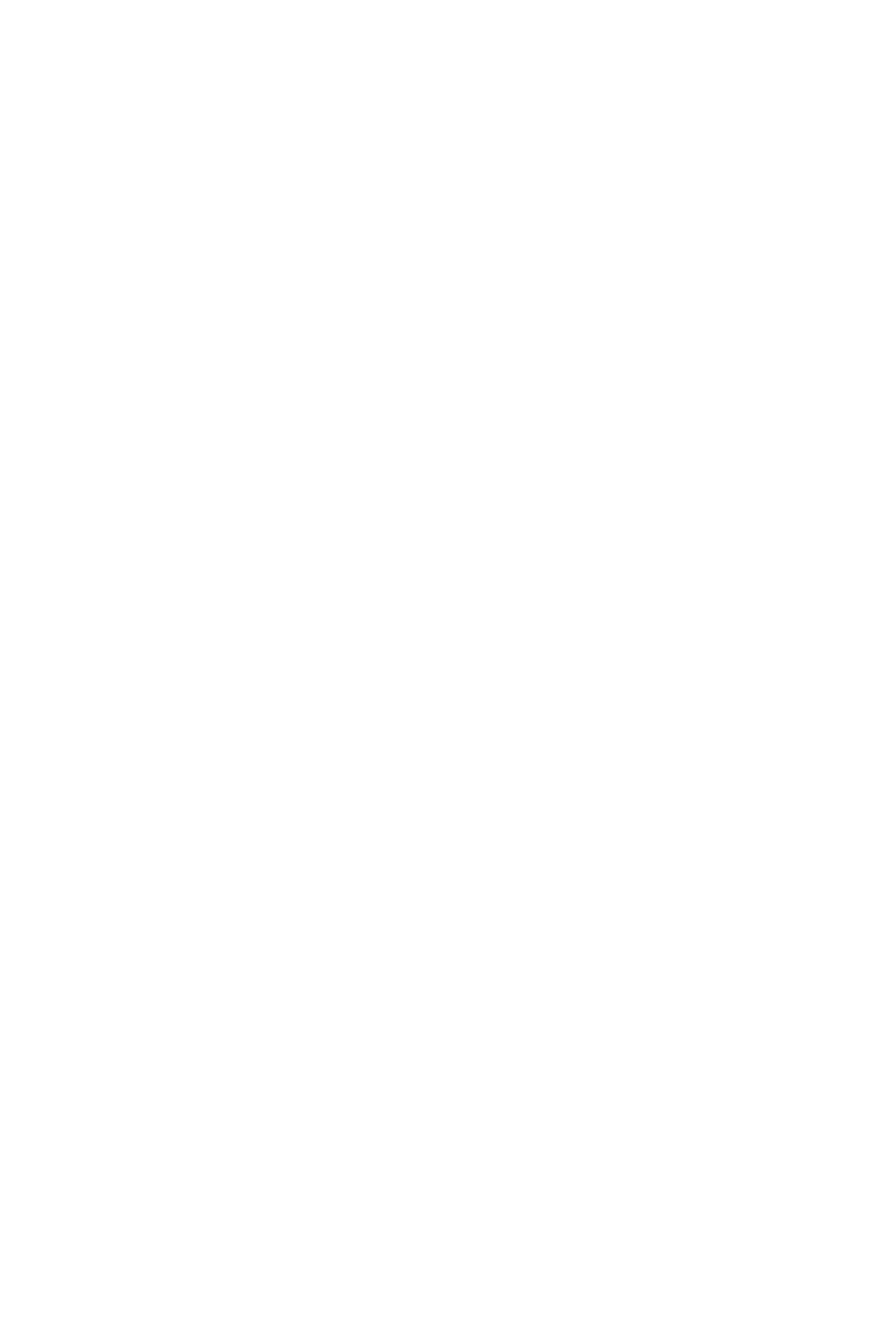
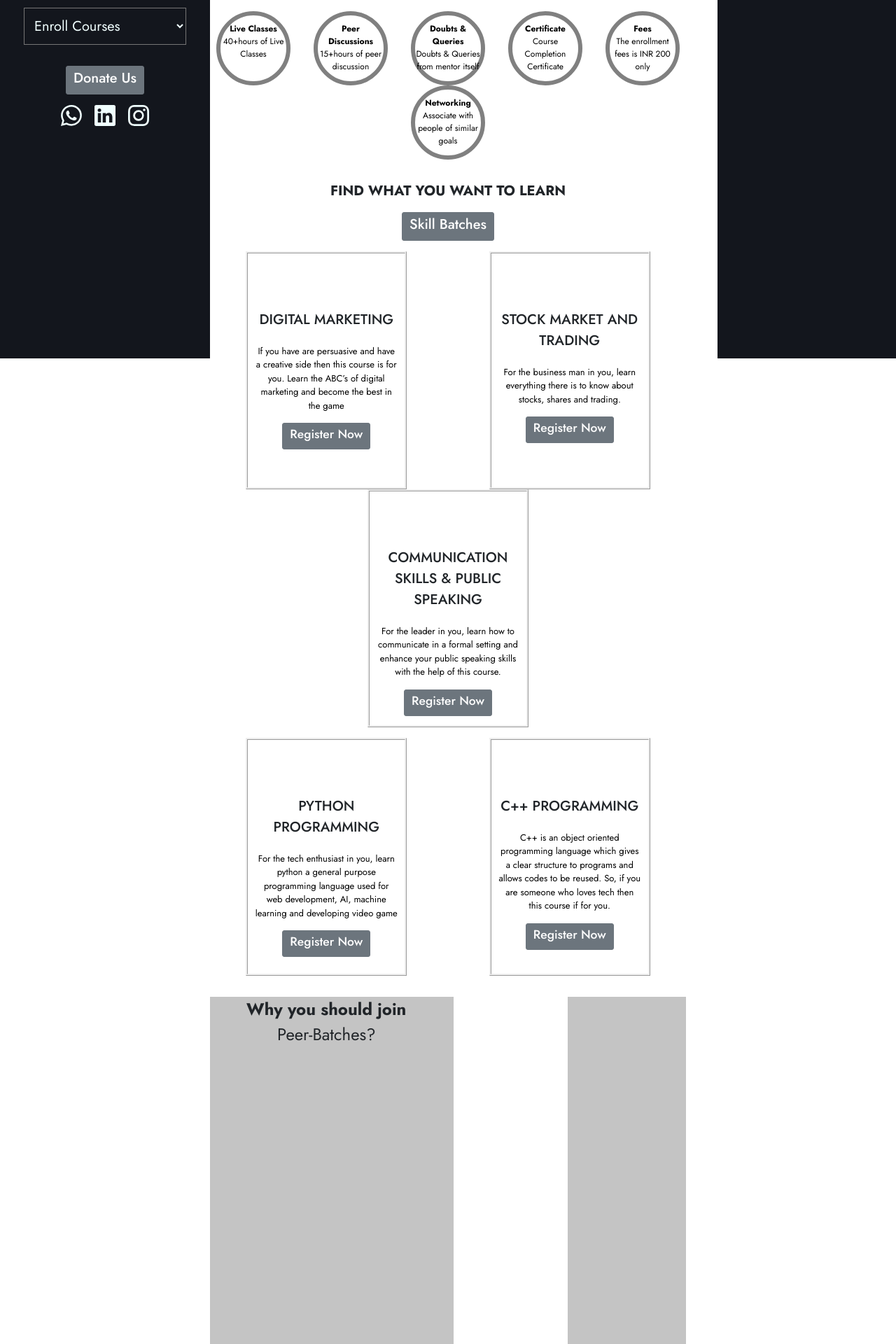
Before and after one commit to amk-tech-1003/powerclub, a React (Create React App) app: page / in a window 1280 px wide. Shown: the part 360-2280 px from the top of the page at 70% size. Before the commit the page ends 800 px from the top, so only its background shows below. Built offline with nearby package versions, Linux system fonts and the light colour scheme.

Commit message:
peer batch updates

```diff
--- a/src/App.js
+++ b/src/App.js
@@ -9,7 +9,7 @@ const App = () => {
   return (
     <>
 
-    <Footer/>
+    <PeerBatches/>
     </>
   )
 }
--- a/src/components/Home.js
+++ b/src/components/Home.js
@@ -16,6 +16,7 @@ import { BsLinkedin } from "react-icons/bs";
 import { BsWhatsapp } from "react-icons/bs";
 import { BsInstagram } from "react-icons/bs";
 import {BsEnvelopeOpen} from "react-icons/bs"
+import Footer from './Footer.js'
 
 const Home = () => {
     return (
@@ -25,6 +26,7 @@ const Home = () => {
             <SideBars/>
             </div>
             <div className='main-white'>
+
             <div className='heading'>
             INDIA’S FIRST MARKETPLACE FOR PEER BATCHES
             </div>
@@ -280,6 +282,11 @@ const Home = () => {
                             </center>
                         </div> {/* end of contact */}
 
+                        <div>
+                            <br/>
+                            <Footer/>
+                        </div>
+
                         </div> {/* white part ends */}
         </div>
     )
--- a/src/components/PeerBatches.js
+++ b/src/components/PeerBatches.js
@@ -6,6 +6,9 @@ import Container from 'react-bootstrap/Container'
 import Row from 'react-bootstrap/Row'
 import './Peerbatches.css'
 import Navbars from './Navbar.js'
+import Footer from './Footer.js'
+
+import Col from 'react-bootstrap/Col'
 
 
 const Home = () => {
@@ -20,15 +23,191 @@ const Home = () => {
                 PEER LIVE BATCHES
             </div>
             <div className='contents'>
+                <center>
                 <p className='content-para'>
-                Peer Power Club helps to make learning affordable and easy for anyone who possesses a strong desire to learn.
+                Peer Power Club helps to make learning affordable and easy for anyone who possesses a strong desire to learn. We make small groups of students, provide them the environment they need, and make learning an exciting task. Our ultimate mission is to help students and guide them in the process of learning their desirable skills.
+                </p>
+                <br/>
+                <Button variant='secondary' size='lg'><b>PEER BATCHES</b></Button>
+                </center>
+            </div>
+            <br/><br/>
 
-We make small groups of students, provide them the environment they need, and make learning an exciting task.
+            <div className='circle-divs'>
+                <center>
+                    <Row>
+                        <Col>
+                        <div className='cirs'>
+                            <b>Live Classes</b><br/>
+                        40+hours of Live Classes
+                        </div>
+                        </Col>
+                        <Col>
+                        <div className='cirs'>
+                        <b>Peer <br/>Discussions</b><br/>
+                        15+hours of peer discussion
+                        </div>
+                        </Col>
+                        <Col>
+                        <div className='cirs'>
+                        <b>Doubts & Queries</b><br/>
+                        Doubts & Queries from mentor itself
+                        </div>
+                        </Col>
+                        <Col>
+                        <div className='cirs'>
+                        <b>Certificate</b><br/>
+                        Course Completion Certificate
+                        </div>
+                        </Col>
+                        <Col>
+                        <div className='cirs'>
+                        <b>Fees</b><br/>
+                        The enrollment fees is INR 200 only
+                        </div>
+                        </Col>
+                        <Col>
+                        <div className='cirs'>
+                        <b>Networking</b><br/>
+                        Associate with people of similar goals
+                        </div>
+                        </Col>
+                    </Row>
+                </center>
 
-Our ultimate mission is to help students and guide them in the process of learning their desirable skills.
-                </p>
+            </div>{/*cicle-divs ends*/}
+
+            <br/><br/>
+            <div className='learns'>
+                <div className='heads'>
+                    FIND WHAT YOU WANT TO LEARN
+                </div>
+                <br/>
+                <div className='butns'>
+                    <center>
+                    <Button variant='secondary' size='lg'><h2>Skill Batches</h2></Button>
+                    </center>
+                </div>
+                <br/>
+                <center>
+                    <Row>
+                        <Col>
+                        <div className='boxings'>
+                        <div className='heads-box'>
+                        DIGITAL MARKETING
+                        </div>
+                        <div className='box-content'>
+                        If you have are persuasive and have a creative side then this course is for you. Learn the ABC’s of digital marketing and become the best in the game
+                        </div>
+                        <br/>
+                        <div className='buts'>
+                            <Button variant='secondary' size='lg'><h3>Register Now</h3></Button>
+                        </div>
+                         </div>
+                        </Col>
+                        <Col>
+                        <div className='boxings'>
+                        <div className='heads-box'>
+                        STOCK MARKET AND TRADING
+                        </div>
+                        <div className='box-content'>
+                        For the business man in you, learn everything
+there is to know about stocks, shares and trading.
+                        </div>
+                        <br/>
+                        <div className='buts'>
+                            <Button variant='secondary' size='lg'><h3>Register Now</h3></Button>
+                        </div>
+                        </div>
+                        </Col>
+                        <Col>
+                        <div className='boxings'>
+                        <div className='heads-box'>
+                        COMMUNICATION SKILLS & PUBLIC SPEAKING
+                        </div>
+                        <div className='box-content'>
+                        For the leader in you, learn how to communicate in a formal setting and enhance your public speaking skills with the help of this course.
+                        </div>
+                        <br/>
+                        <div className='buts'>
+                            <Button variant='secondary' size='lg'><h3>Register Now</h3></Button>
+                        </div>
+                         </div>
+                        </Col>
+                    </Row>
+                    <br/>
+                    <Row>
+                        <Col>
+                        <div className='boxings'>
+                        <div className='heads-box'>
+                        PYTHON PROGRAMMING
+                        </div>
+                        <div className='box-content'>
+                        For the tech enthusiast in you, learn python a general purpose programming language used for web development, AI, machine learning and developing video game
+                        </div>
+                        <br/>
+                        <div className='buts'>
+                            <Button variant='secondary' size='lg'><h3>Register Now</h3></Button>
+                        </div>
+                        </div>
+                        </Col>
+                        <Col>
+                        <div className='boxings'>
+                        <div className='heads-box'>
+                        C++ PROGRAMMING
+                        </div>
+                        <div className='box-content'>
+                        C++ is an object oriented programming language which gives a clear structure to programs and allows codes to be reused. So, if you are someone who loves tech then this course if for you.
+                        </div>
+                        <br/>
+                        <div className='buts'>
+                            <Button variant='secondary' size='lg'><h3>Register Now</h3></Button>
+                        </div>
+                         </div>
+                        </Col>
+                    </Row>
+                </center>
+
+            </div>{/*learns ends */}
+
+            <br/><br/>
+            <div className='why-join'>
+                <Row>
+                    <Col>
+                    <div className='join-head'>
+                    <b>Why you should join</b>
+                     <br/>Peer-Batches?
+                    </div>
+                    </Col>
+                    <Col>
+
+                        <Row>
+                            <Col>
+                            <div className='join-patch'></div>
+                            </Col>
+                            <Col>
+                            <div className='join-patch'></div>
+                            </Col>
+                        </Row>
+                        <Row>
+                            <Col>
+                            <div className='join-patch'></div>
+                            </Col>
+                            <Col>
+                            <div className='join-patch'></div>
+                            </Col>
+                        </Row>
+
+                    </Col>
+                </Row>
+            </div>{/*why join ends */}
+
+            <div className='foots'>
+                <Footer/>
             </div>
-            </div>
+
+
+            </div>{/*white part ends */}
 
             </div>
         </div>
--- a/src/components/Peerbatches.css
+++ b/src/components/Peerbatches.css
@@ -12,6 +12,69 @@
     display:flex;
 }
 .white-part{
-    padding-left:35rem;
-    padding-right: 35rem;
+    padding-left:30rem;
+    padding-right: 30rem;
+    padding-top: 3.5rem;
+    font-family: -apple-system, BlinkMacSystemFont, 'Segoe UI', Roboto, Oxygen, Ubuntu, Cantarell, 'Open Sans', 'Helvetica Neue', sans-serif;
+
 }
+
+.cirs{
+    width: 106px;
+    height: 106px;
+    border-style: solid;
+    border-radius: 50%;
+    border-color: grey;
+    border-width: 6px;
+    font-size: 12px;
+    color: black;
+    padding-top: 1rem;
+}
+.heads{
+    font-size: 20px;
+    text-align: center;
+}
+
+.heads-box{
+    font-size: 20px;
+    text-align: center;
+    padding-top: 8rem;
+    font-weight: 500;
+    padding-bottom: 2rem;
+}
+
+.butns{
+    align-content: center;
+}
+
+.boxings{
+    height: 340px;
+    width: 230px;
+    border-style: ridge;
+}
+
+.box-content{
+
+    font-weight: 400;
+    font-size: 13px;
+    color:black;
+    padding-left: 1rem;
+    padding-right: 1rem;
+
+
+}
+.why-join{
+    height: 763px;
+    background-color: #C4C4C4;
+}
+
+.join-head{
+    font-size: 24px;
+    text-align: center;
+}
+
+.join-patch{
+    height: 162px;
+    width: 163px;
+    background-color: white;
+}
```
